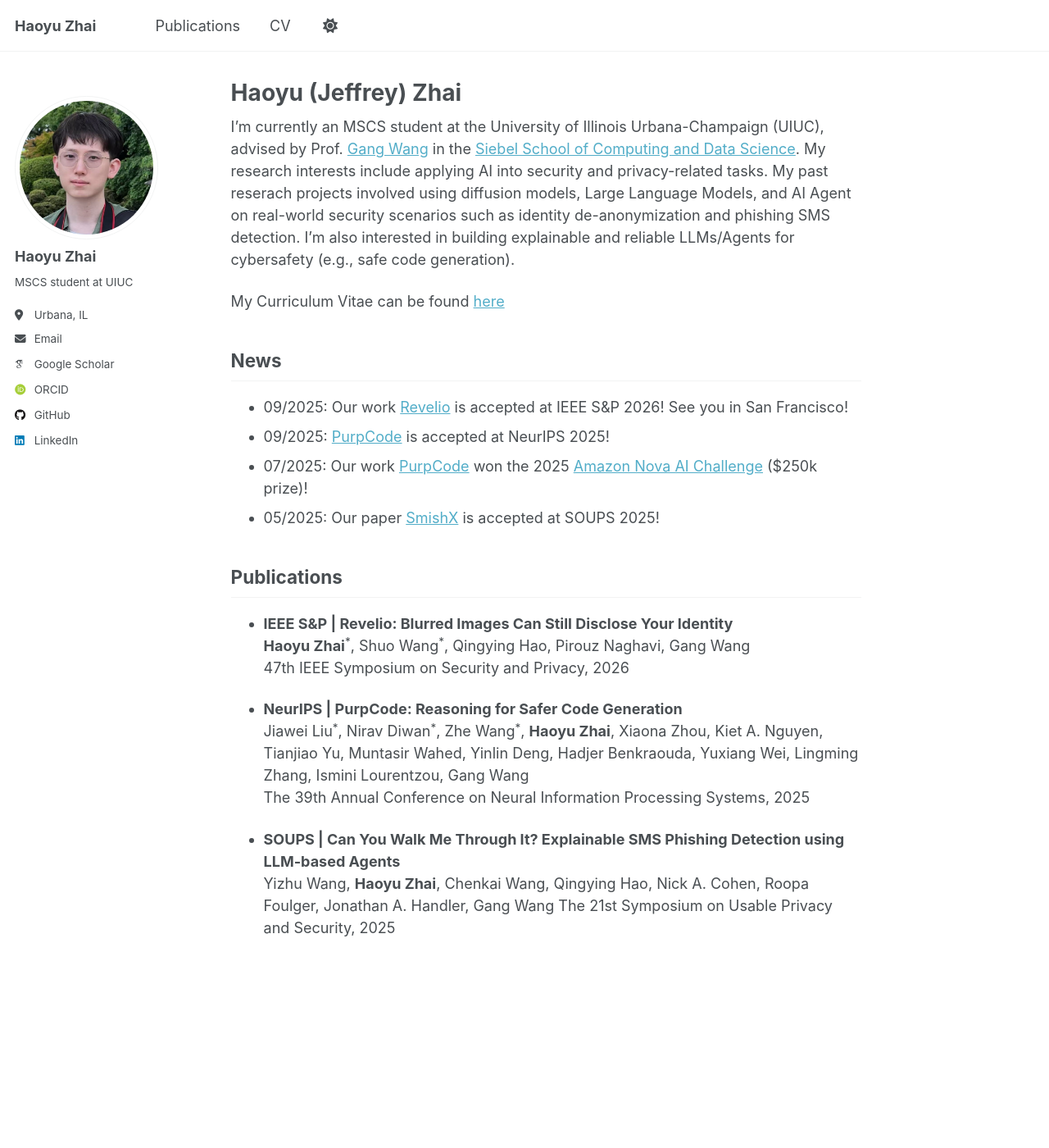
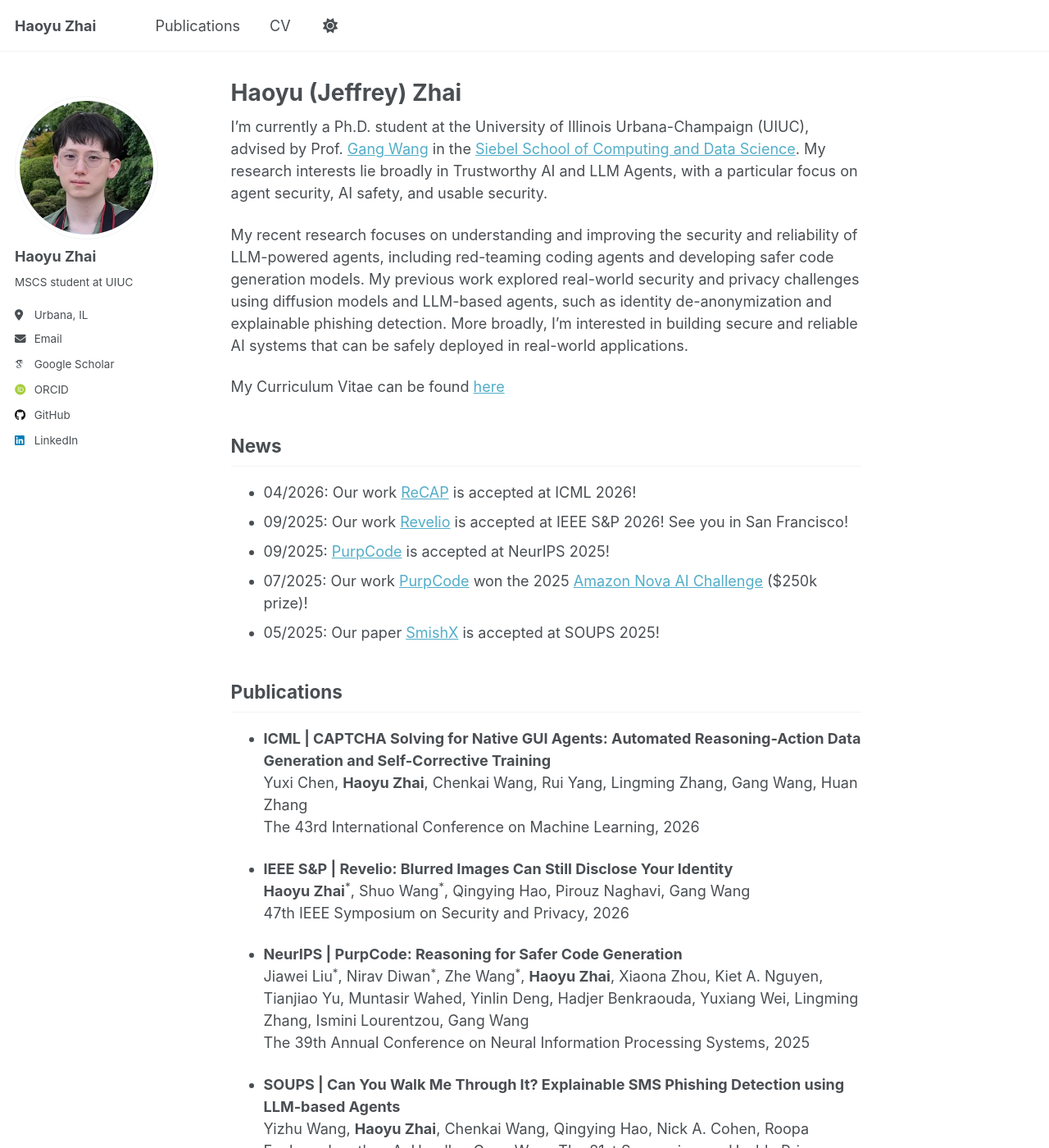
Before and after one commit to JeffZ0930/JeffZ0930.github.io, a Jekyll site: the page built from _pages/about.md, in a window 1280 px wide and 1400 px high. Shown: the whole window at 82% size. Built offline with Jekyll 4.4.1, drawn with Linux system fonts in a browser that asks for light colours; some web fonts are replaced; a script that is not in the unit is left out.

Commit message:
update 10/09/2026

```diff
--- a/_pages/about.md
+++ b/_pages/about.md
@@ -7,12 +7,15 @@ redirect_from:
   - /about.html
 ---
 
-I'm currently an MSCS student at the University of Illinois Urbana-Champaign (UIUC), advised by Prof. [Gang Wang](https://gangw.cs.illinois.edu/) in the [Siebel School of Computing and Data Science](https://siebelschool.illinois.edu/). My research interests include applying AI into security and privacy-related tasks. My past reserach projects involved using diffusion models, Large Language Models, and AI Agent on real-world security scenarios such as identity de-anonymization and phishing SMS detection. I'm also interested in building explainable and reliable LLMs/Agents for cybersafety (e.g., safe code generation).
+I'm currently a Ph.D. student at the University of Illinois Urbana-Champaign (UIUC), advised by Prof. [Gang Wang](https://gangw.cs.illinois.edu/) in the [Siebel School of Computing and Data Science](https://siebelschool.illinois.edu/). My research interests lie broadly in Trustworthy AI and LLM Agents, with a particular focus on agent security, AI safety, and usable security.
+
+My recent research focuses on understanding and improving the security and reliability of LLM-powered agents, including red-teaming coding agents and developing safer code generation models. My previous work explored real-world security and privacy challenges using diffusion models and LLM-based agents, such as identity de-anonymization and explainable phishing detection. More broadly, I'm interested in building secure and reliable AI systems that can be safely deployed in real-world applications.
 
 My Curriculum Vitae can be found [here](https://JeffZ0930.github.io/files/phd_CV.pdf)
 
 News
 ------
+- 04/2026: Our work [ReCAP](https://arxiv.org/abs/2603.23559) is accepted at ICML 2026!
 - 09/2025: Our work [Revelio](https://doi.ieeecomputersociety.org/10.1109/SP63933.2026.00030) is accepted at IEEE S&P 2026! See you in San Francisco!
 - 09/2025: [PurpCode](https://github.com/purpcode-uiuc/purpcode) is accepted at NeurIPS 2025!
 - 07/2025: Our work [PurpCode](https://github.com/purpcode-uiuc/purpcode) won the 2025 [Amazon Nova AI Challenge](https://www.amazon.science/nova-ai-challenge/pushing-the-boundaries-of-secure-ai-winners-of-the-amazon-nova-ai-challenge) ($250k prize)!
@@ -20,6 +23,10 @@ News
 
 Publications
 ------
+- **ICML | CAPTCHA Solving for Native GUI Agents: Automated Reasoning-Action Data Generation and Self-Corrective Training**<br>
+Yuxi Chen, __Haoyu Zhai__, Chenkai Wang, Rui Yang, Lingming Zhang, Gang Wang, Huan Zhang<br>
+The 43rd International Conference on Machine Learning, 2026
+
 - **IEEE S&P | Revelio: Blurred Images Can Still Disclose Your Identity**<br>
 __Haoyu Zhai__<sup>*</sup>, Shuo Wang<sup>*</sup>, Qingying Hao, Pirouz Naghavi, Gang Wang<br>
 47th IEEE Symposium on Security and Privacy, 2026
```
Also changed, not shown: _pages/publications.md (+5 -1 lines), 1 other file.
